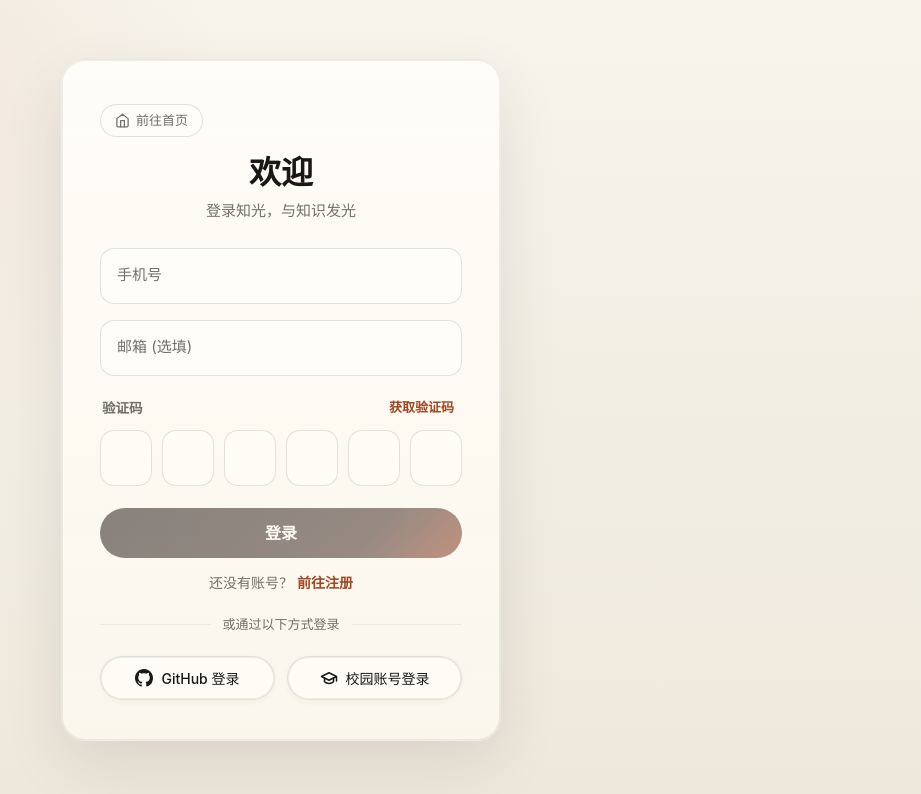
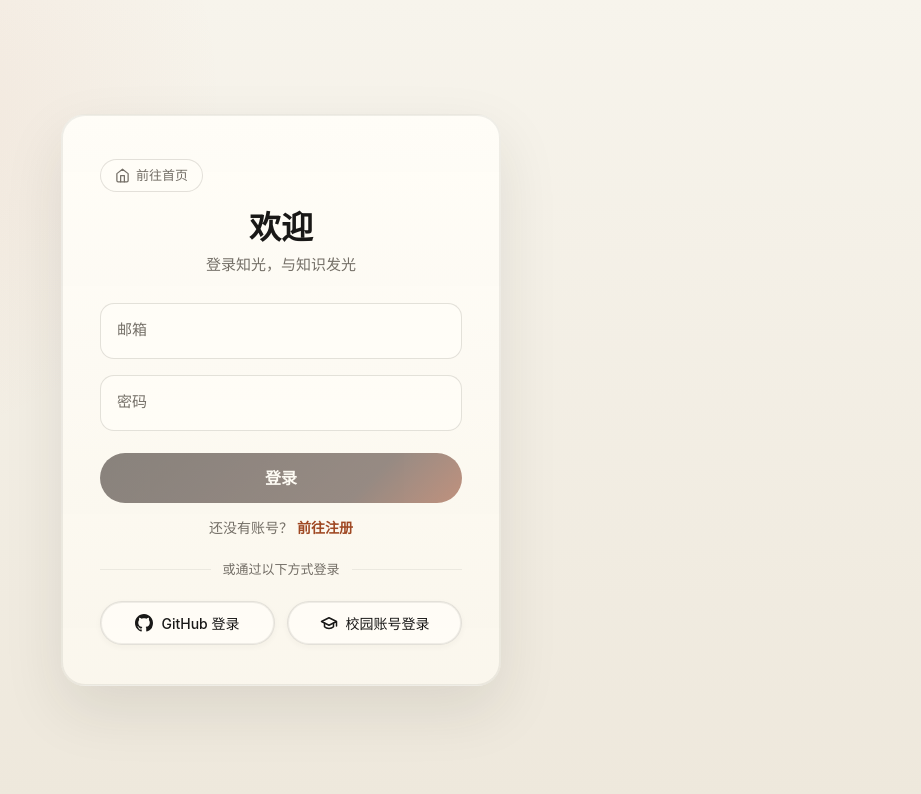
Before and after one commit to Crazy-ChenMiLin/Vlog, a React (Vite) app in the folder zhiguang_fe/zhiguang_fe-main/: page /login in a window 1280 px wide. Shown: the top 794 px of the page, without its empty margins (359-1280 px from the left). Built offline with nearby package versions, Linux system fonts and the light colour scheme.

Commit message:
feat(auth): use email for login and registration

```diff
--- a/zhiguang_fe/zhiguang_fe-main/src/pages/LoginPage.module.css
+++ b/zhiguang_fe/zhiguang_fe-main/src/pages/LoginPage.module.css
@@ -143,91 +143,6 @@
 
 .hasValue:not(:focus-within) .floatingLabel {
   color: var(--color-text-muted);
-}
-
-.otpSection {
-  display: flex;
-  flex-direction: column;
-  gap: 10px;
-  margin-top: 4px;
-}
-
-.otpHeader {
-  display: flex;
-  align-items: center;
-  justify-content: space-between;
-  padding: 0 2px;
-}
-
-.otpTitle {
-  font-size: 13.5px;
-  font-weight: 600;
-  color: var(--color-text-muted);
-}
-
-.codeButtonInline {
-  background: none;
-  border: none;
-  font-size: 13px;
-  font-weight: 600;
-  color: var(--color-primary-strong);
-  cursor: pointer;
-  padding: 2px 6px;
-  border-radius: 6px;
-  transition: opacity 0.15s ease, background 0.15s ease;
-}
-
-.codeButtonInline:hover:not(:disabled) {
-  opacity: 0.85;
-  background: rgba(159, 72, 35, 0.08);
-}
-
-.codeButtonInline:disabled {
-  cursor: not-allowed;
-  opacity: 0.55;
-  color: var(--color-text-muted);
-}
-
-.otpGrid {
-  display: grid;
-  grid-template-columns: repeat(6, minmax(0, 1fr));
-  gap: 10px;
-  width: 100%;
-  box-sizing: border-box;
-}
-
-.otpCell {
-  width: 100%;
-  min-width: 0;
-  height: 56px;
-  border-radius: 14px;
-  border: 1px solid var(--color-border);
-  background: rgba(255, 253, 247, 0.85);
-  font-size: 22px;
-  font-weight: 600;
-  font-family: inherit;
-  color: var(--color-text-strong);
-  text-align: center;
-  outline: none;
-  box-sizing: border-box;
-  caret-color: var(--color-primary-strong);
-  transition: border-color 0.2s cubic-bezier(0.16, 1, 0.3, 1), box-shadow 0.2s cubic-bezier(0.16, 1, 0.3, 1), transform 0.2s cubic-bezier(0.16, 1, 0.3, 1), background-color 0.2s ease;
-}
-
-.otpCell:hover {
-  border-color: rgba(83, 75, 64, 0.3);
-}
-
-.otpCell:focus {
-  border-color: var(--color-primary-strong);
-  box-shadow: 0 0 0 3px rgba(159, 72, 35, 0.14);
-  transform: translateY(-2px);
-  background: #fffdf7;
-}
-
-.otpCellFilled {
-  border-color: rgba(83, 75, 64, 0.28);
-  background: #fffdf7;
 }
 
 .actions {
@@ -384,17 +299,6 @@
     font-size: 26px;
   }
 
-  .otpGrid {
-    gap: 5px;
-  }
-
-  .otpCell {
-    height: 46px;
-    font-size: 18px;
-    border-radius: 8px;
-    padding: 0;
-  }
-
   .oauthRow {
     flex-direction: column;
     gap: 10px;
--- a/zhiguang_fe/zhiguang_fe-main/src/pages/LoginPage.tsx
+++ b/zhiguang_fe/zhiguang_fe-main/src/pages/LoginPage.tsx
@@ -1,8 +1,7 @@
-import { FormEvent, useEffect, useRef, useState } from "react";
+import { FormEvent, useEffect, useState } from "react";
 import { useLocation, useNavigate } from "react-router-dom";
 import clsx from "clsx";
 import { useAuth } from "@/context/AuthContext";
-import type { LoginRequest } from "@/types/auth";
 import { authService } from "@/services/authService";
 import styles from "./LoginPage.module.css";
 
@@ -10,23 +9,17 @@ type LocationState = {
   from?: string;
 };
 
-const OTP_LENGTH = 6;
-
 const LoginPage = () => {
   const navigate = useNavigate();
   const location = useLocation();
   const { login, isLoading, user } = useAuth();
-  const [phone, setPhone] = useState("");
-  const [deliveryEmail, setDeliveryEmail] = useState("");
-  const [digits, setDigits] = useState<string[]>(Array(OTP_LENGTH).fill(""));
-  const [code, setCode] = useState("");
+  const [email, setEmail] = useState("");
+  const [password, setPassword] = useState("");
   const [error, setError] = useState<string | null>(null);
   const [submitting, setSubmitting] = useState(false);
-  const [sendingCode, setSendingCode] = useState(false);
-  const [countdown, setCountdown] = useState(0);
 
-  const inputsRef = useRef<(HTMLInputElement | null)[]>([]);
   const from = (location.state as LocationState | undefined)?.from ?? "/";
+  const isDisabled = submitting || !email.trim() || !password.trim();
 
   useEffect(() => {
     if (!isLoading && user) {
@@ -34,142 +27,17 @@ const LoginPage = () => {
     }
   }, [isLoading, user, navigate, from]);
 
-  useEffect(() => {
-    if (countdown <= 0) return;
-    const timer = window.setTimeout(() => setCountdown(prev => prev - 1), 1000);
-    return () => window.clearTimeout(timer);
-  }, [countdown]);
-
-  const updateDigitsAndCode = (newDigits: string[]) => {
-    setDigits(newDigits);
-    const combined = newDigits.join("");
-    setCode(combined);
-  };
-
-  useEffect(() => {
-    if (typeof window === "undefined" || !("OTPCredential" in window)) return;
-    const ac = new AbortController();
-
-    (navigator.credentials as unknown as { get: (options: unknown) => Promise<{ code?: string } | null> })
-      .get({
-        otp: { transport: ["sms"] },
-        signal: ac.signal
-      })
-      .then(otp => {
-        const otpCode = otp?.code;
-        if (otpCode) {
-          const clean = otpCode.replace(/\D/g, "").slice(0, OTP_LENGTH);
-          const newDigits = Array(OTP_LENGTH).fill("");
-          for (let i = 0; i < clean.length; i++) {
-            newDigits[i] = clean[i];
-          }
-          updateDigitsAndCode(newDigits);
-          inputsRef.current[Math.min(clean.length, OTP_LENGTH - 1)]?.focus();
-        }
-      })
-      .catch(() => {});
-
-    return () => {
-      ac.abort();
-    };
-  }, [sendingCode]);
-
-  const handlePaste = (e: React.ClipboardEvent<HTMLInputElement>) => {
-    e.preventDefault();
-    const pastedText = e.clipboardData.getData("text");
-    const numericOnly = pastedText.replace(/\D/g, "").slice(0, OTP_LENGTH);
-    if (!numericOnly) return;
-
-    const newDigits = Array(OTP_LENGTH).fill("");
-    for (let i = 0; i < OTP_LENGTH; i++) {
-      newDigits[i] = numericOnly[i] || "";
-    }
-    updateDigitsAndCode(newDigits);
-
-    const focusTarget = Math.min(numericOnly.length, OTP_LENGTH - 1);
-    inputsRef.current[focusTarget]?.focus();
-  };
-
-  const handleKeyDown = (index: number, e: React.KeyboardEvent<HTMLInputElement>) => {
-    if (e.key === "Backspace") {
-      e.preventDefault();
-      const newDigits = [...digits];
-      if (newDigits[index]) {
-        newDigits[index] = "";
-        updateDigitsAndCode(newDigits);
-      } else if (index > 0) {
-        newDigits[index - 1] = "";
-        updateDigitsAndCode(newDigits);
-        inputsRef.current[index - 1]?.focus();
-      }
-    } else if (e.key === "ArrowLeft" && index > 0) {
-      e.preventDefault();
-      inputsRef.current[index - 1]?.focus();
-    } else if (e.key === "ArrowRight" && index < OTP_LENGTH - 1) {
-      e.preventDefault();
-      inputsRef.current[index + 1]?.focus();
-    } else if (e.key === "Enter" && !isDisabled) {
-      e.preventDefault();
-      const form = e.currentTarget.form;
-      if (form) form.requestSubmit();
-    }
-  };
-
-  const handleDigitChange = (index: number, e: React.ChangeEvent<HTMLInputElement>) => {
-    const rawVal = e.target.value;
-    const numeric = rawVal.replace(/\D/g, "");
-
-    if (!numeric) {
-      const newDigits = [...digits];
-      newDigits[index] = "";
-      updateDigitsAndCode(newDigits);
-      return;
-    }
-
-    if (numeric.length > 1) {
-      const newDigits = [...digits];
-      for (let i = 0; i < OTP_LENGTH; i++) {
-        const offset = i - index;
-        if (offset >= 0 && offset < numeric.length) {
-          newDigits[i] = numeric[offset];
-        }
-      }
-      updateDigitsAndCode(newDigits);
-      const nextIndex = Math.min(index + numeric.length - 1, OTP_LENGTH - 1);
-      inputsRef.current[nextIndex]?.focus();
-      return;
-    }
-
-    const singleDigit = numeric[numeric.length - 1];
-    const newDigits = [...digits];
-    newDigits[index] = singleDigit;
-    updateDigitsAndCode(newDigits);
-
-    if (index < OTP_LENGTH - 1) {
-      inputsRef.current[index + 1]?.focus();
-    }
-  };
-
   const handleSubmit = async (event: FormEvent<HTMLFormElement>) => {
     event.preventDefault();
-    if (code.length < OTP_LENGTH) {
-      setError(`请输入完整的 ${OTP_LENGTH} 位验证码`);
-      return;
-    }
+    if (isDisabled) return;
     setError(null);
     setSubmitting(true);
 
     try {
-      const payload: LoginRequest = {
-        identifierType: "PHONE",
-        identifier: phone,
-        code
-      };
-      await login(payload);
+      await login({ identifierType: "EMAIL", identifier: email.trim(), password });
       navigate(from, { replace: true });
     } catch (err) {
-      const message = err instanceof Error ? err.message : "登录失败，请稍后重试";
-      setError(message);
+      setError(err instanceof Error ? err.message : "登录失败，请稍后重试");
     } finally {
       setSubmitting(false);
     }
@@ -199,32 +67,6 @@ const LoginPage = () => {
     }
   };
 
-  const handleSendCode = async () => {
-    if (!phone) {
-      setError("请先填写手机号码");
-      return;
-    }
-    setError(null);
-    setSendingCode(true);
-    try {
-      const response = await authService.sendCode({
-        scene: "LOGIN",
-        identifierType: "PHONE",
-        identifier: phone,
-        deliveryEmail: deliveryEmail || undefined
-      });
-      setCountdown(Math.max(1, response.expireSeconds ?? 300));
-      inputsRef.current[0]?.focus();
-    } catch (err) {
-      const info = err instanceof Error ? err.message : "验证码发送失败";
-      setError(info);
-    } finally {
-      setSendingCode(false);
-    }
-  };
-
-  const isDisabled = submitting || !phone || code.length < OTP_LENGTH;
-
   return (
     <div className={styles.page}>
       <div className={styles.card}>
@@ -245,74 +87,40 @@ const LoginPage = () => {
           <p className={styles.subtitle}>登录知光，与知识发光</p>
         </div>
 
-        <form className={styles.form} onSubmit={handleSubmit} noValidate>
-          <div className={clsx(styles.floatingField, Boolean(phone) && styles.hasValue)}>
+        <form className={styles.form} onSubmit={handleSubmit}>
+          <div className={clsx(styles.floatingField, Boolean(email) && styles.hasValue)}>
             <input
-              id="phone"
+              id="loginEmail"
+              name="email"
               className={styles.floatingInput}
-              value={phone}
-              onChange={event => setPhone(event.target.value)}
-              type="tel"
-              autoComplete="tel"
+              value={email}
+              onChange={event => setEmail(event.target.value)}
+              type="email"
+              autoComplete="username"
               required
             />
-            <label className={styles.floatingLabel} htmlFor="phone">
-              手机号
+            <label className={styles.floatingLabel} htmlFor="loginEmail">
+              邮箱
             </label>
           </div>
 
-          <div className={clsx(styles.floatingField, Boolean(deliveryEmail) && styles.hasValue)}>
+          <div className={clsx(styles.floatingField, Boolean(password) && styles.hasValue)}>
             <input
-              id="deliveryEmail"
+              id="loginPassword"
+              name="password"
               className={styles.floatingInput}
-              value={deliveryEmail}
-              onChange={event => setDeliveryEmail(event.target.value)}
-              type="email"
-              autoComplete="email"
+              value={password}
+              onChange={event => setPassword(event.target.value)}
+              type="password"
+              autoComplete="current-password"
+              required
             />
-            <label className={styles.floatingLabel} htmlFor="deliveryEmail">
-              邮箱 (选填)
+            <label className={styles.floatingLabel} htmlFor="loginPassword">
+              密码
             </label>
           </div>
 
-          <div className={styles.otpSection}>
-            <div className={styles.otpHeader}>
-              <span className={styles.otpTitle}>验证码</span>
-              <button
-                type="button"
-                className={styles.codeButtonInline}
-                disabled={sendingCode || countdown > 0}
-                onClick={handleSendCode}
-              >
-                {countdown > 0 ? `${countdown}s 后重新获取` : "获取验证码"}
-              </button>
-            </div>
-
-            <div className={styles.otpGrid}>
-              {digits.map((digit, index) => (
-                <input
-                  key={index}
-                  ref={el => (inputsRef.current[index] = el)}
-                  className={clsx(
-                    styles.otpCell,
-                    Boolean(digit) && styles.otpCellFilled
-                  )}
-                  type="text"
-                  inputMode="numeric"
-                  pattern="[0-9]*"
-                  maxLength={6}
-                  value={digit}
-                  autoComplete={index === 0 ? "one-time-code" : "off"}
-                  onChange={e => handleDigitChange(index, e)}
-                  onKeyDown={e => handleKeyDown(index, e)}
-                  onPaste={handlePaste}
-                  aria-label={`验证码第 ${index + 1} 位`}
-                />
-              ))}
-            </div>
-          </div>
-
-          {error ? <div className={styles.error}>{error}</div> : null}
+          {error ? <div className={styles.error} role="alert">{error}</div> : null}
 
           <div className={styles.actions}>
             <button type="submit" className={styles.submitButton} disabled={isDisabled}>
--- a/zhiguang_fe/zhiguang_fe-main/src/pages/RegisterPage.module.css
+++ b/zhiguang_fe/zhiguang_fe-main/src/pages/RegisterPage.module.css
@@ -145,7 +145,7 @@
   color: var(--color-text-muted);
 }
 
-.emailWrapper {
+.passwordField {
   display: flex;
   flex-direction: column;
   gap: 6px;
--- a/zhiguang_fe/zhiguang_fe-main/src/pages/RegisterPage.tsx
+++ b/zhiguang_fe/zhiguang_fe-main/src/pages/RegisterPage.tsx
@@ -12,19 +12,23 @@ const RegisterPage = () => {
   const navigate = useNavigate();
   const location = useLocation();
   const { register } = useAuth();
-  const [phone, setPhone] = useState("");
-  const [deliveryEmail, setDeliveryEmail] = useState("");
+  const [email, setEmail] = useState("");
   const [digits, setDigits] = useState<string[]>(Array(OTP_LENGTH).fill(""));
-  const [code, setCode] = useState("");
   const [password, setPassword] = useState("");
   const [agreeTerms, setAgreeTerms] = useState(false);
   const [message, setMessage] = useState<string | null>(null);
   const [error, setError] = useState<string | null>(null);
   const [submitting, setSubmitting] = useState(false);
   const [sendingCode, setSendingCode] = useState(false);
+  const [lastCodeEmail, setLastCodeEmail] = useState("");
   const [countdown, setCountdown] = useState(0);
-  const redirectTimerRef = useRef<number | null>(null);
+  const emailInputRef = useRef<HTMLInputElement>(null);
   const inputsRef = useRef<(HTMLInputElement | null)[]>([]);
+  const from = (location.state as { from?: string } | undefined)?.from ?? "/";
+  const identifier = email.trim().toLowerCase();
+  const code = digits.join("");
+  const currentCountdown = lastCodeEmail === identifier ? countdown : 0;
+  const isDisabled = submitting || sendingCode || !identifier || code.length < OTP_LENGTH || !password.trim() || !agreeTerms;
 
   useEffect(() => {
     if (countdown <= 0) return;
@@ -32,47 +36,14 @@ const RegisterPage = () => {
     return () => window.clearTimeout(timer);
   }, [countdown]);
 
-  useEffect(() => {
-    return () => {
-      if (redirectTimerRef.current) {
-        window.clearTimeout(redirectTimerRef.current);
+  const handleEmailChange = (value: string) => {
+    if (value.trim().toLowerCase() !== identifier) {
+      setDigits(Array(OTP_LENGTH).fill(""));
+      setMessage(null);
     }
+    setEmail(value);
+    setError(null);
   };
-  }, []);
-
-  const updateDigitsAndCode = (newDigits: string[]) => {
-    setDigits(newDigits);
-    const combined = newDigits.join("");
-    setCode(combined);
-  };
-
-  useEffect(() => {
-    if (typeof window === "undefined" || !("OTPCredential" in window)) return;
-    const ac = new AbortController();
-
-    (navigator.credentials as unknown as { get: (options: unknown) => Promise<{ code?: string } | null> })
-      .get({
-        otp: { transport: ["sms"] },
-        signal: ac.signal
-      })
-      .then(otp => {
-        const otpCode = otp?.code;
-        if (otpCode) {
-          const clean = otpCode.replace(/\D/g, "").slice(0, OTP_LENGTH);
-          const newDigits = Array(OTP_LENGTH).fill("");
-          for (let i = 0; i < clean.length; i++) {
-            newDigits[i] = clean[i];
-          }
-          updateDigitsAndCode(newDigits);
-          inputsRef.current[Math.min(clean.length, OTP_LENGTH - 1)]?.focus();
-        }
-      })
-      .catch(() => {});
-
-    return () => {
-      ac.abort();
-    };
-  }, [sendingCode]);
 
   const handlePaste = (e: React.ClipboardEvent<HTMLInputElement>) => {
     e.preventDefault();
@@ -84,7 +55,7 @@ const RegisterPage = () => {
     for (let i = 0; i < OTP_LENGTH; i++) {
       newDigits[i] = numericOnly[i] || "";
     }
-    updateDigitsAndCode(newDigits);
+    setDigits(newDigits);
 
     const focusTarget = Math.min(numericOnly.length, OTP_LENGTH - 1);
     inputsRef.current[focusTarget]?.focus();
@@ -96,10 +67,10 @@ const RegisterPage = () => {
       const newDigits = [...digits];
       if (newDigits[index]) {
         newDigits[index] = "";
-        updateDigitsAndCode(newDigits);
+        setDigits(newDigits);
       } else if (index > 0) {
         newDigits[index - 1] = "";
-        updateDigitsAndCode(newDigits);
+        setDigits(newDigits);
         inputsRef.current[index - 1]?.focus();
       }
     } else if (e.key === "ArrowLeft" && index > 0) {
@@ -122,7 +93,7 @@ const RegisterPage = () => {
     if (!numeric) {
       const newDigits = [...digits];
       newDigits[index] = "";
-      updateDigitsAndCode(newDigits);
+      setDigits(newDigits);
       return;
     }
 
@@ -134,7 +105,7 @@ const RegisterPage = () => {
           newDigits[i] = numeric[offset];
         }
       }
-      updateDigitsAndCode(newDigits);
+      setDigits(newDigits);
       const nextIndex = Math.min(index + numeric.length - 1, OTP_LENGTH - 1);
       inputsRef.current[nextIndex]?.focus();
       return;
@@ -143,7 +114,7 @@ const RegisterPage = () => {
     const singleDigit = numeric[numeric.length - 1];
     const newDigits = [...digits];
     newDigits[index] = singleDigit;
-    updateDigitsAndCode(newDigits);
+    setDigits(newDigits);
 
     if (index < OTP_LENGTH - 1) {
       inputsRef.current[index + 1]?.focus();
@@ -151,21 +122,18 @@ const RegisterPage = () => {
   };
 
   const handleSendCode = async () => {
-    if (!phone) {
-      setError("请先填写手机号");
-      return;
-    }
+    if (!emailInputRef.current?.reportValidity()) return;
     setError(null);
     setMessage(null);
     setSendingCode(true);
     try {
       await authService.sendCode({
         scene: "REGISTER",
-        identifierType: "PHONE",
-        identifier: phone,
-        deliveryEmail: deliveryEmail || undefined
+        identifierType: "EMAIL",
+        identifier
       });
-      setMessage(deliveryEmail ? "验证码已发送到接收邮箱，请注意查收" : "验证码已发送");
+      setMessage("验证码已发送，请查收邮件");
+      setLastCodeEmail(identifier);
       setCountdown(60);
       inputsRef.current[0]?.focus();
     } catch (err) {
@@ -178,8 +146,11 @@ const RegisterPage = () => {
 
   const handleSubmit = async (event: FormEvent<HTMLFormElement>) => {
     event.preventDefault();
-    if (code.length < OTP_LENGTH) {
-      setError(`请输入完整的 ${OTP_LENGTH} 位验证码`);
+    if (isDisabled) return;
+    const trimmedPassword = password.trim();
+    if (trimmedPassword.length < 8 || !/\p{L}/u.test(trimmedPassword) || !/\p{Nd}/u.test(trimmedPassword)) {
+      setError("密码至少 8 位，并包含字母和数字");
+      setMessage(null);
       return;
     }
     setError(null);
@@ -187,18 +158,14 @@ const RegisterPage = () => {
     setSubmitting(true);
     try {
       const payload: RegisterRequest = {
-        identifierType: "PHONE",
-        identifier: phone,
+        identifierType: "EMAIL",
+        identifier,
         code,
         password,
         agreeTerms
       };
       await register(payload);
-      setMessage("注册成功，已自动登录");
-      const from = (location.state as { from?: string } | undefined)?.from ?? "/";
-      redirectTimerRef.current = window.setTimeout(() => {
       navigate(from, { replace: true });
-      }, 400);
     } catch (err) {
       const info = err instanceof Error ? err.message : "注册失败，请稍后重试";
       setError(info);
@@ -206,8 +173,6 @@ const RegisterPage = () => {
       setSubmitting(false);
     }
   };
-
-  const isDisabled = submitting || !phone || code.length < OTP_LENGTH || !password || !agreeTerms;
 
   return (
     <div className={styles.page}>
@@ -229,37 +194,23 @@ const RegisterPage = () => {
           <p className={styles.subtitle}>完成注册，与更多人分享你的知识</p>
         </div>
 
-        <form className={styles.form} onSubmit={handleSubmit} noValidate>
-          <div className={clsx(styles.floatingField, Boolean(phone) && styles.hasValue)}>
+        <form className={styles.form} onSubmit={handleSubmit}>
+          <div className={clsx(styles.floatingField, Boolean(email) && styles.hasValue)}>
             <input
-              id="phone"
+              id="registerEmail"
+              name="email"
+              ref={emailInputRef}
               className={styles.floatingInput}
-              value={phone}
-              onChange={event => setPhone(event.target.value)}
-              type="tel"
-              autoComplete="tel"
+              value={email}
+              onChange={event => handleEmailChange(event.target.value)}
+              type="email"
+              autoComplete="username"
+              readOnly={sendingCode || submitting}
               required
             />
-            <label className={styles.floatingLabel} htmlFor="phone">
-              手机号
+            <label className={styles.floatingLabel} htmlFor="registerEmail">
+              邮箱
             </label>
-          </div>
-
-          <div className={styles.emailWrapper}>
-            <div className={clsx(styles.floatingField, Boolean(deliveryEmail) && styles.hasValue)}>
-              <input
-                id="deliveryEmail"
-                className={styles.floatingInput}
-                value={deliveryEmail}
-                onChange={event => setDeliveryEmail(event.target.value)}
-                type="email"
-                autoComplete="email"
-              />
-              <label className={styles.floatingLabel} htmlFor="deliveryEmail">
-                接收邮箱 (选填)
-              </label>
-            </div>
-            <span className={styles.tips}>邮箱只用于接收本次验证码，不会写入账号身份</span>
           </div>
 
           <div className={styles.otpSection}>
@@ -268,10 +219,10 @@ const RegisterPage = () => {
               <button
                 type="button"
                 className={styles.codeButtonInline}
-                disabled={sendingCode || countdown > 0}
+                disabled={sendingCode || submitting || currentCountdown > 0}
                 onClick={handleSendCode}
               >
-                {countdown > 0 ? `${countdown}s 后重新获取` : "获取验证码"}
+                {sendingCode ? "发送中…" : currentCountdown > 0 ? `${currentCountdown}s 后重新获取` : "获取验证码"}
               </button>
             </div>
 
@@ -299,19 +250,24 @@ const RegisterPage = () => {
             </div>
           </div>
 
+          <div className={styles.passwordField}>
             <div className={clsx(styles.floatingField, Boolean(password) && styles.hasValue)}>
               <input
                 id="password"
+                name="password"
                 className={styles.floatingInput}
                 type="password"
                 value={password}
                 onChange={event => setPassword(event.target.value)}
                 autoComplete="new-password"
+                aria-describedby="passwordRequirements"
                 required
               />
               <label className={styles.floatingLabel} htmlFor="password">
-              设置登录密码 (不少于 8 位)
+                设置密码
               </label>
+            </div>
+            <span className={styles.tips} id="passwordRequirements">至少 8 位，包含字母和数字</span>
           </div>
 
           <div className={styles.checkboxRow}>
@@ -330,8 +286,8 @@ const RegisterPage = () => {
             </label>
           </div>
 
-          {error ? <div className={styles.error}>{error}</div> : null}
-          {message ? <div className={styles.success}>{message}</div> : null}
+          {error ? <div className={styles.error} role="alert">{error}</div> : null}
+          {message ? <div className={styles.success} role="status">{message}</div> : null}
 
           <div className={styles.actions}>
             <button type="submit" className={styles.submitButton} disabled={isDisabled}>
@@ -342,7 +298,7 @@ const RegisterPage = () => {
               <button
                 type="button"
                 className={styles.linkButton}
-                onClick={() => navigate("/login")}
+                onClick={() => navigate("/login", { state: { from } })}
               >
                 前往登录
               </button>
--- a/zhiguang_fe/zhiguang_fe-main/src/types/auth.ts
+++ b/zhiguang_fe/zhiguang_fe-main/src/types/auth.ts
@@ -30,8 +30,8 @@ export type AuthUserResponse = {
   id: number;
   nickname: string;
   avatar?: string | null;
-  phone: string;
-  email?: string;
+  phone: string | null;
+  email?: string | null;
   // 新增字段，与后端 auth/me 响应保持一致
   zhId?: string;
   birthday?: string; // LocalDate → 期望 yyyy-MM-dd 字符串
```
Also changed, not shown: 2 other files (tests, documents, lock files or other folders). Lines whose indentation alone changed are shown as unchanged.
